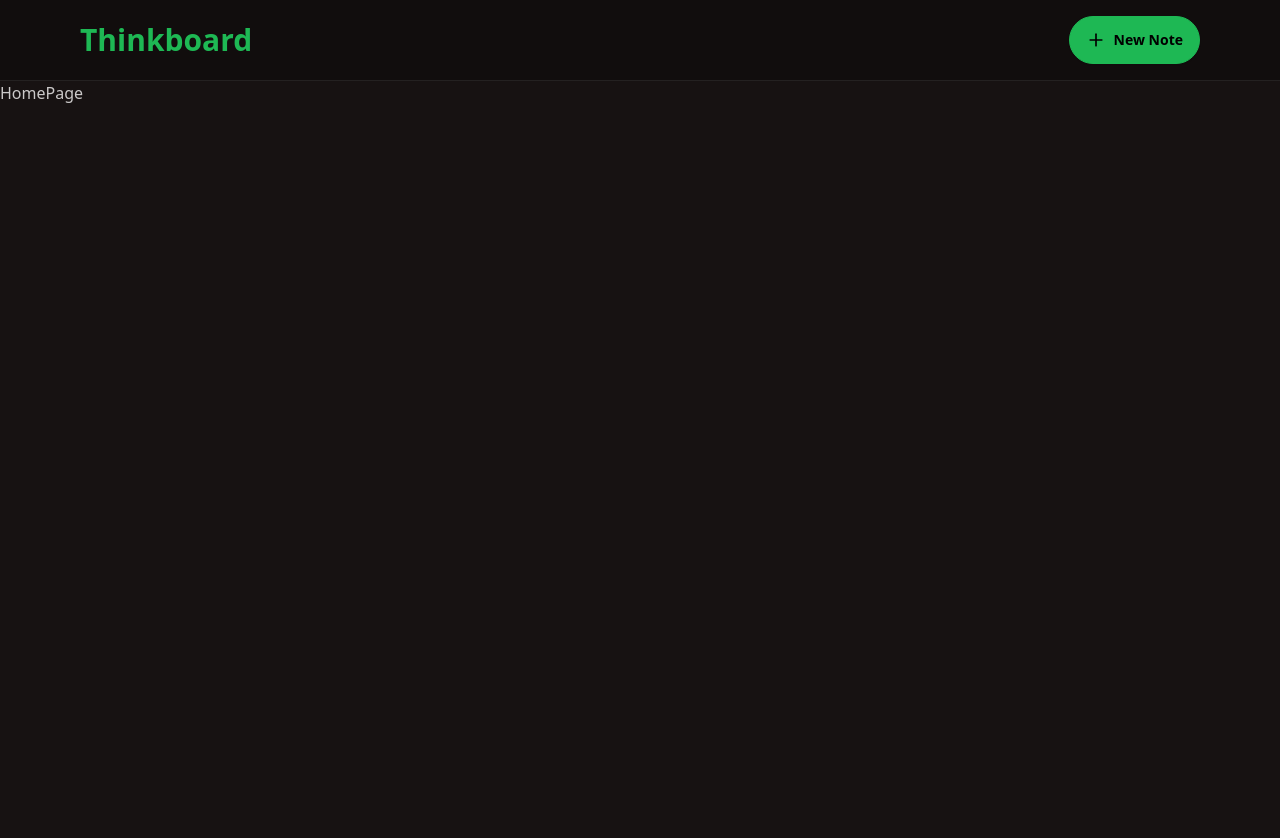
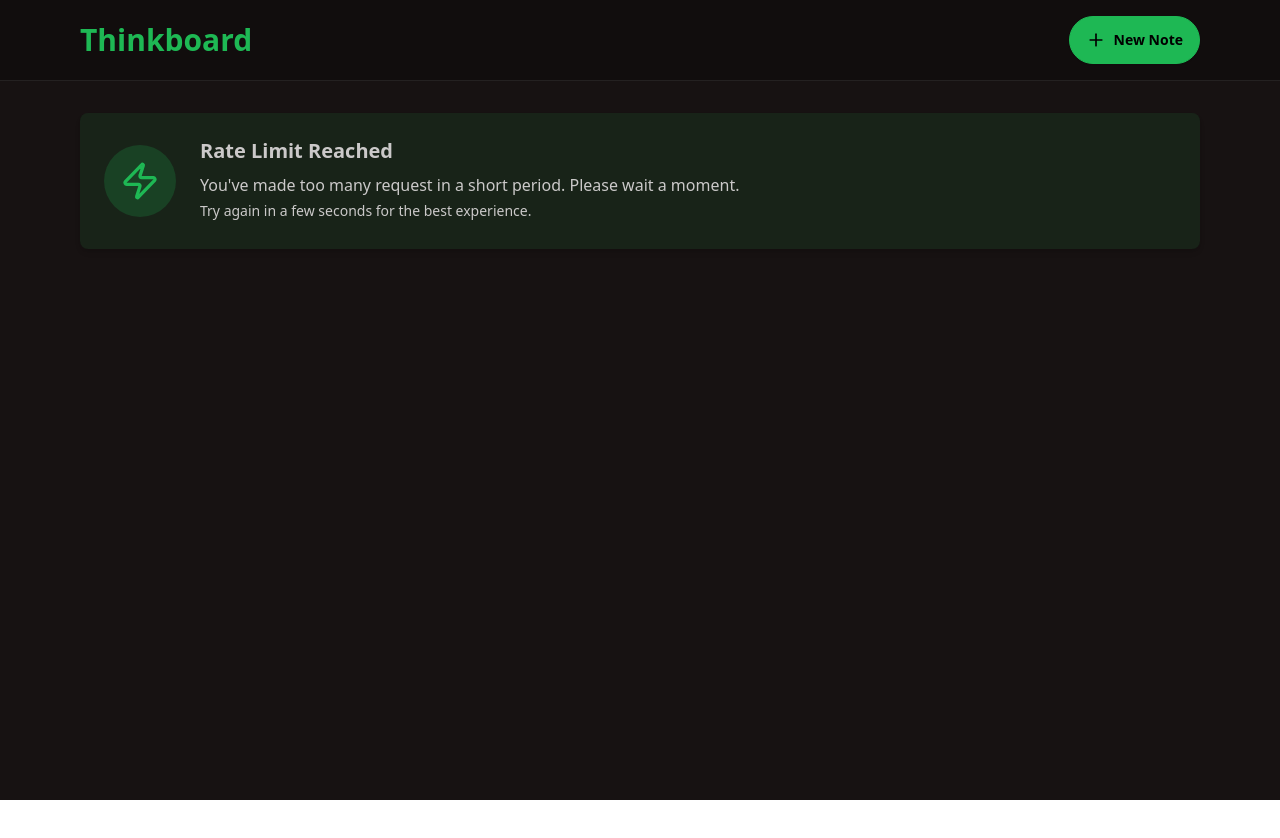
Before and after one commit to DeveloperThierry/mern-thinkboard, a React app in the folder frontend/: page / in a window 1280 px wide. Shown: the top 838 px of the page. After the commit the page ends 800 px from the top, so only its background shows below. Built offline with nearby package versions, Linux system fonts and the light colour scheme; the HTML template or start-up script is replaced by a standard one.

Commit message:
Handle Rate Limit Reached Error

```diff
--- a/frontend/src/App.jsx
+++ b/frontend/src/App.jsx
@@ -9,7 +9,6 @@
 const App = () => {
   return (
     <div data-theme="forest" className="min-h-screen">
-     <Navbar/>
       <Routes>
         <Route path="/" element={<HomePage />} />
         <Route path="/create" element={<CreatePage />} />
--- /dev/null
+++ b/frontend/src/components/RateLimitedUI.jsx
@@ -0,0 +1,27 @@
+import React from 'react';
+import { ZapIcon } from 'lucide-react';
+
+const RateLimitedUI = () => {
+  return (
+    <div className="max-w-6xl mx-auto px-4 py-8">
+        <div className="bg-primary/10 boder border-primary/30 rounded-lg shadow-md">
+            <div className="flex flex-col md:flex-row items-center p-6">
+                <div className="flex-shrink-0 bg-primary/20 p-4 rounded-full mb-4 md:mb-0 md:mr-6">
+                    <ZapIcon className="size-10 text-primary"/>
+                </div>
+                <div className="flex-1 text-center md:text-left">
+                    <h3 className="text-xl font-bold mb-2">Rate Limit Reached</h3>
+                    <p className="text-base-content mb-1">
+                        You've made too many request in a short period. Please wait a moment.
+                    </p>
+                    <p className="text-sm text-base-content mb-1">
+                        Try again in a few seconds for the best experience.
+                    </p>
+                </div>
+            </div>
+        </div>
+    </div>
+  );
+};
+
+export default RateLimitedUI;
--- a/frontend/src/pages/HomePage.jsx
+++ b/frontend/src/pages/HomePage.jsx
@@ -1,9 +1,15 @@
-import React from 'react'
+import React, { useState } from "react";
+import Navbar from "../components/Navbar";
+import RateLimitedUI from "../components/RateLimitedUI";
 
 const HomePage = () => {
+  const [isRateLimited, setIsRateLimited] = useState(true);
   return (
-    <div className="min-h-screen">HomePage</div>
-  )
-}
+    <div className="min-h-screen">
+      {<Navbar />}
+      {isRateLimited && <RateLimitedUI />}
+    </div>
+  );
+};
 
-export default HomePage
+export default HomePage;
```
